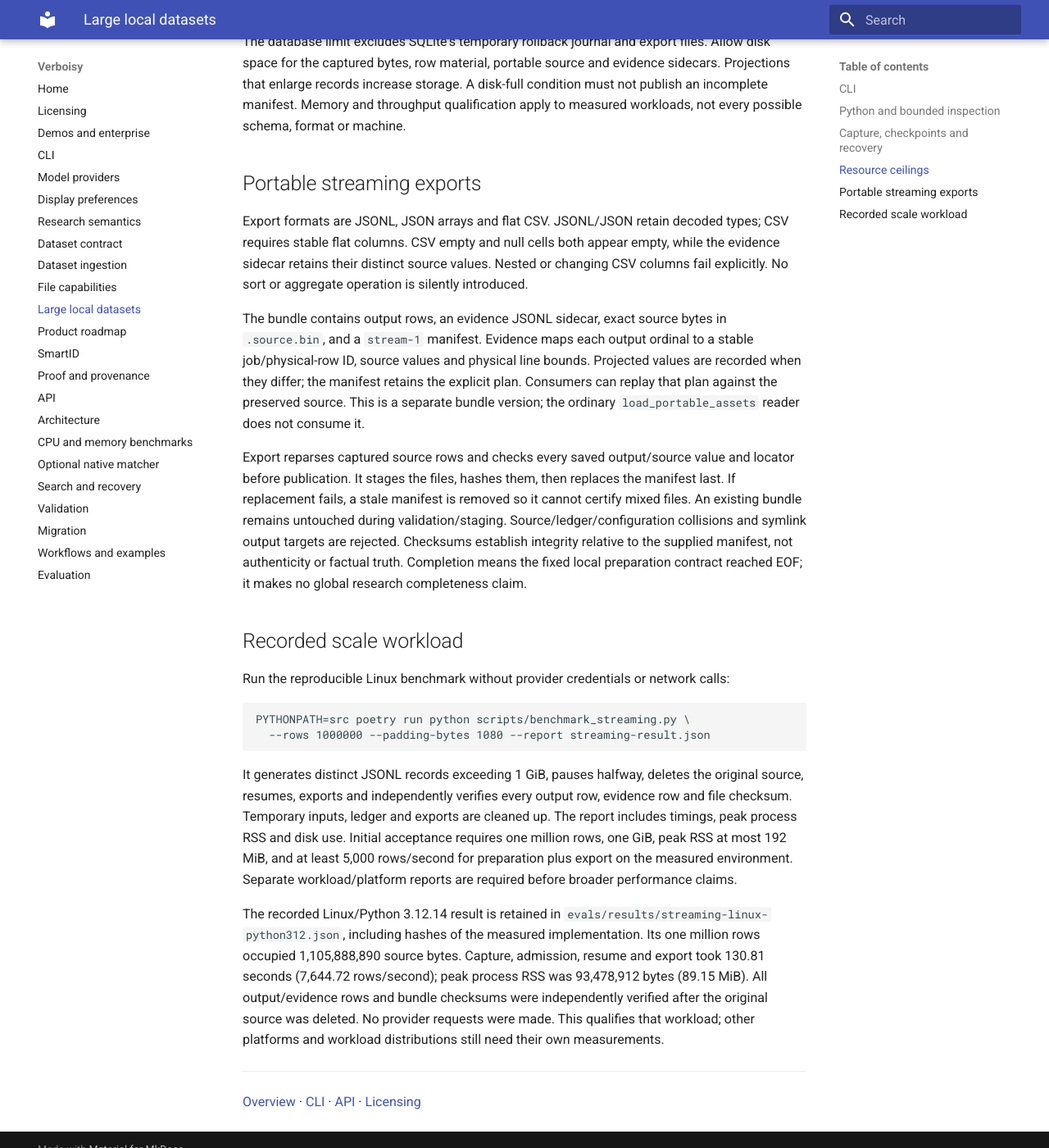
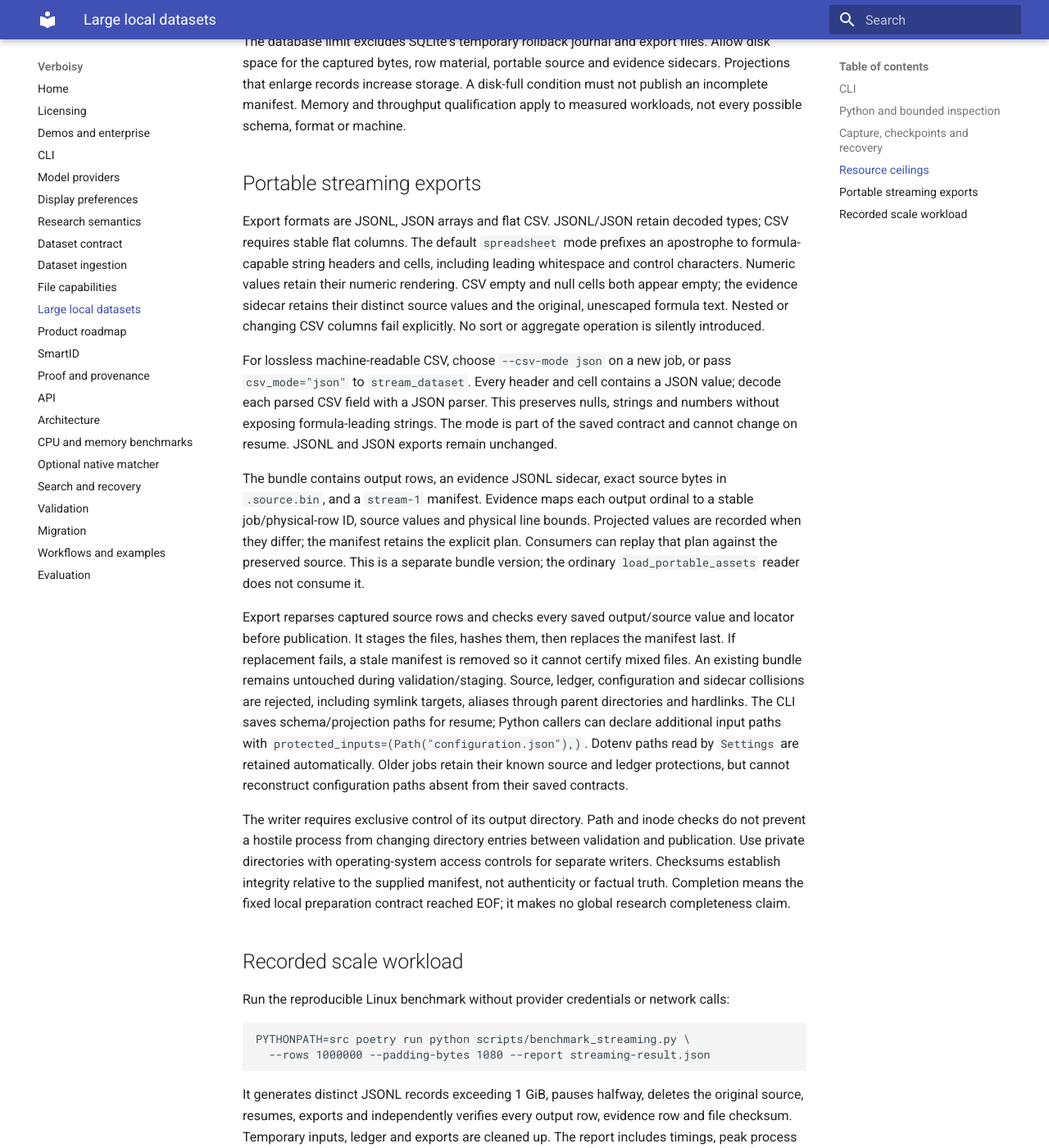
Before and after one commit to EmanueleTorrisi/verboisy, an MkDocs documentation site: the page built from docs/streaming.md, in a window 1280 px wide and 1400 px high, scrolled down 3554 px. Shown: the whole window at 82% size. Built offline with MkDocs 1.6.1 and Material for MkDocs 9.7.7, drawn with Linux system fonts in a browser that asks for light colours.

Commit message:
docs(streaming): explain safe CSV and persistent input protection

```diff
--- a/docs/streaming.md
+++ b/docs/streaming.md
@@ -150,9 +150,18 @@ to measured workloads, not every possible schema, format or machine.
 ## Portable streaming exports
 
 Export formats are JSONL, JSON arrays and flat CSV. JSONL/JSON retain decoded types;
-CSV requires stable flat columns. CSV empty and null cells both appear empty, while
-the evidence sidecar retains their distinct source values. Nested or changing CSV
-columns fail explicitly. No sort or aggregate operation is silently introduced.
+CSV requires stable flat columns. The default `spreadsheet` mode prefixes an
+apostrophe to formula-capable string headers and cells, including leading
+whitespace and control characters. Numeric values retain their numeric rendering.
+CSV empty and null cells both appear empty; the evidence sidecar retains their
+distinct source values and the original, unescaped formula text. Nested or changing
+CSV columns fail explicitly. No sort or aggregate operation is silently introduced.
+
+For lossless machine-readable CSV, choose `--csv-mode json` on a new job, or pass
+`csv_mode="json"` to `stream_dataset`. Every header and cell contains a JSON value;
+decode each parsed CSV field with a JSON parser. This preserves nulls, strings and
+numbers without exposing formula-leading strings. The mode is part of the saved
+contract and cannot change on resume. JSONL and JSON exports remain unchanged.
 
 The bundle contains output rows, an evidence JSONL sidecar, exact source bytes in
 `.source.bin`, and a `stream-1` manifest. Evidence maps each output ordinal to a
@@ -165,7 +174,18 @@ Export reparses captured source rows and checks every saved output/source value
 and locator before publication. It stages the files, hashes them, then replaces
 the manifest last. If replacement fails, a stale manifest is removed so it cannot
 certify mixed files. An existing bundle remains untouched during validation/staging.
-Source/ledger/configuration collisions and symlink output targets are rejected.
+Source, ledger, configuration and sidecar collisions are rejected, including
+symlink targets, aliases through parent directories and hardlinks. The CLI saves
+schema/projection paths for resume; Python callers can declare additional input
+paths with `protected_inputs=(Path("configuration.json"),)`. Dotenv paths read by
+`Settings` are retained automatically. Older jobs retain their known source and
+ledger protections, but cannot reconstruct configuration paths absent from their
+saved contracts.
+
+The writer requires exclusive control of its output directory. Path and inode
+checks do not prevent a hostile process from changing directory entries between
+validation and publication. Use private directories with operating-system access
+controls for separate writers.
 Checksums establish integrity relative to the supplied manifest, not authenticity
 or factual truth. Completion means the fixed local preparation contract reached
 EOF; it makes no global research completeness claim.
```
